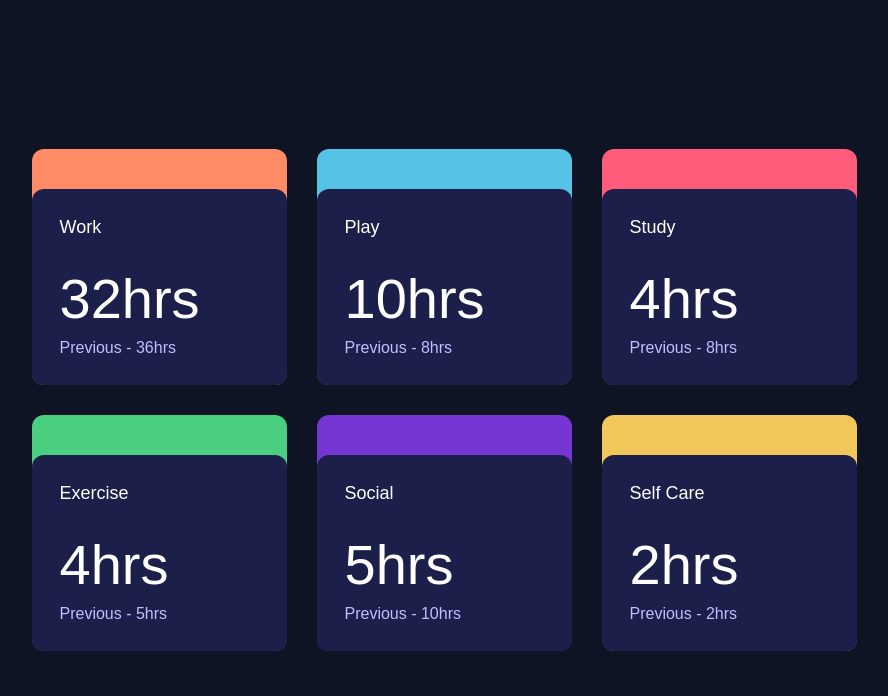
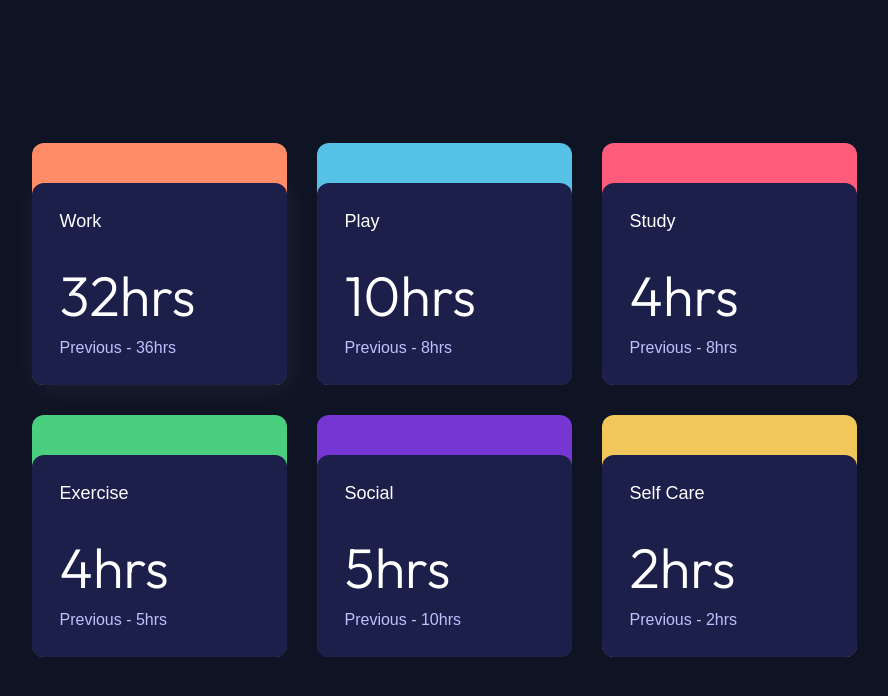
Before and after one commit to Kooroshban/-Time-tracking-dashboard, a plain HTML site: page index.html in a window 1280 px wide. In both pictures the pointer is over the element 355 px from the left and 287 px from the top of the page. Shown: the whole page, without its empty margins (196-1084 px from the left). Drawn offline with Linux system fonts and the light colour scheme; a web font is replaced by a local one.

Commit message:
with animation

```diff
--- a/style.css
+++ b/style.css
@@ -49,6 +49,7 @@ main {
   padding: 2.8rem;
   display: flex;
   flex-direction: column;
+  transition: all ease-in-out .5s;
 }
 .box-1 {
   background-color: var(--clr-work);
@@ -94,9 +95,14 @@ h3 {
 span {
   margin: 2.8rem 0 0.8rem 0;
   font-size: 5.6rem;
+  font-family: Outfit;
   font-weight: var(--fw-light);
 }
 p{
   font-size: 1.6rem;
   color: var(--clr-neutral-200);
 }
+.main-box:hover{
+   cursor: pointer;
+   box-shadow: 3px 3px 30px #ffffff11;
+}
```
